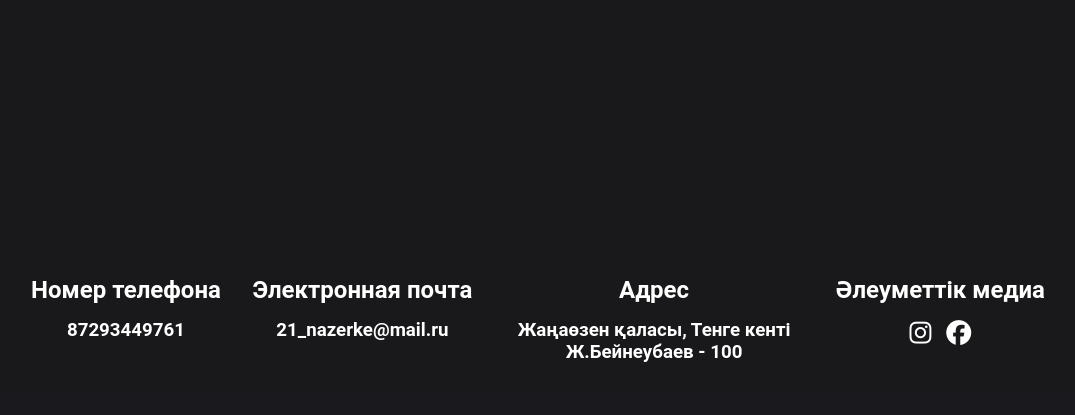
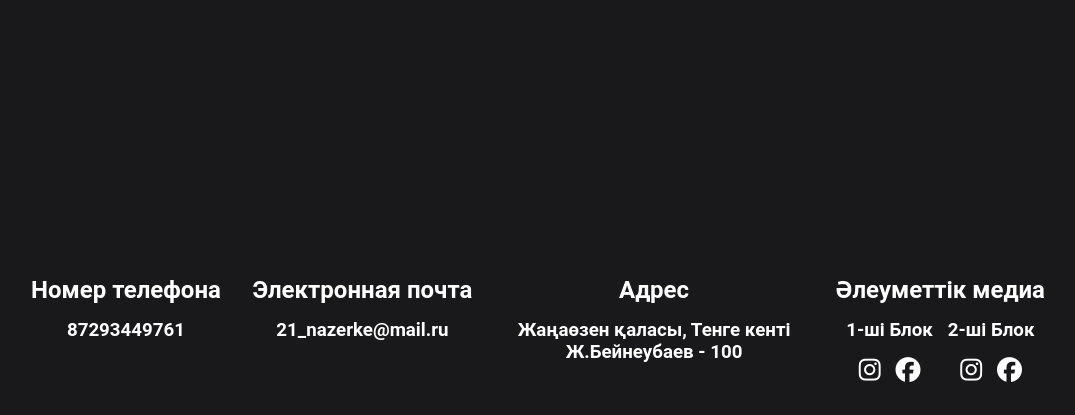
Before and after one commit to TimurZxc/11_tenge, a Django app: template templates/list.html in a window 1280 px wide. Shown: the part 1313-1728 px from the top of the page, without its empty margins (102-1177 px from the left). Before the commit the page ends 1675 px from the top, so only its background shows below. Run offline with Django 4.2, Linux system fonts and the light colour scheme; the template is opened without the code that fills it, so the values that code supplies are empty; some libraries are stand-ins or nearby versions.

Commit message:
Insta/FB 2 block

```diff
--- a/root/settings.py
+++ b/root/settings.py
@@ -3,7 +3,7 @@ from pathlib import Path
 from django.contrib.admin.sites import AdminSite
 import os
 
-DEBUG = False
+DEBUG = True
 
 if DEBUG == True:
     BASE_DIR = os.path.dirname(os.path.dirname(os.path.abspath(__file__)))
--- a/templates/list.html
+++ b/templates/list.html
@@ -1,7 +1,10 @@
 {% extends 'base.html' %} {% load static %} {% block content %}
 <section class="main-section">
   <div class="content">
-    <h1>Жаңаөзен қаласы әкімдігінің «№11 «Тенге» бөбекжайы» жедел басқару құқығындағы мемлекеттік коммуналдық қазыналық кәсіпорнын</h1>
+    <h1>
+      Жаңаөзен қаласы әкімдігінің «№11 «Тенге» бөбекжайы» жедел басқару
+      құқығындағы мемлекеттік коммуналдық қазыналық кәсіпорнын
+    </h1>
     <span>
       Қазіргі таңда үздіксіз білім беру еліміздің ертеңі өсіп келе жатқан жас
       ұрпақтың білімінің тереңдігімен өлшенеді. Білімді, жан-жақты қабілетті
@@ -62,7 +65,11 @@
   <div>
     <h1>Әлеуметтік медиа</h1>
     <div style="display: flex; flex-direction: row">
-      <a href="https://instagram.com/11_tenge_bobekzhai?igshid=OGQ5ZDc2ODk2ZA=="
+      <div>
+        <h3>1-ші Блок</h3>
+        <div style="display: flex; flex-direction: row">
+          <a
+            href="https://instagram.com/11_tenge_bobekzhai?igshid=OGQ5ZDc2ODk2ZA=="
             ><i class="fa-brands fa-instagram"></i
           ></a>
           <a
@@ -71,6 +78,21 @@
           ></a>
         </div>
       </div>
+      <div>
+        <h3>2-ші Блок</h3>
+        <div style="display: flex; flex-direction: row">
+          <a
+            href="https://instagram.com/tenge_bobekzhai_baksha_2blok?igshid=MzMyNGUyNmU2YQ=="
+            ><i class="fa-brands fa-instagram"></i
+          ></a>
+          <a
+            href="https://www.facebook.com/profile.php?id=100050096690033&mibextid=avESrC"
+            ><i class="fa-brands fa-facebook"></i
+          ></a>
+        </div>
+      </div>
+    </div>
+  </div>
 </section>
 
 {% endblock %}
```
Lines whose indentation alone changed are shown as unchanged.
